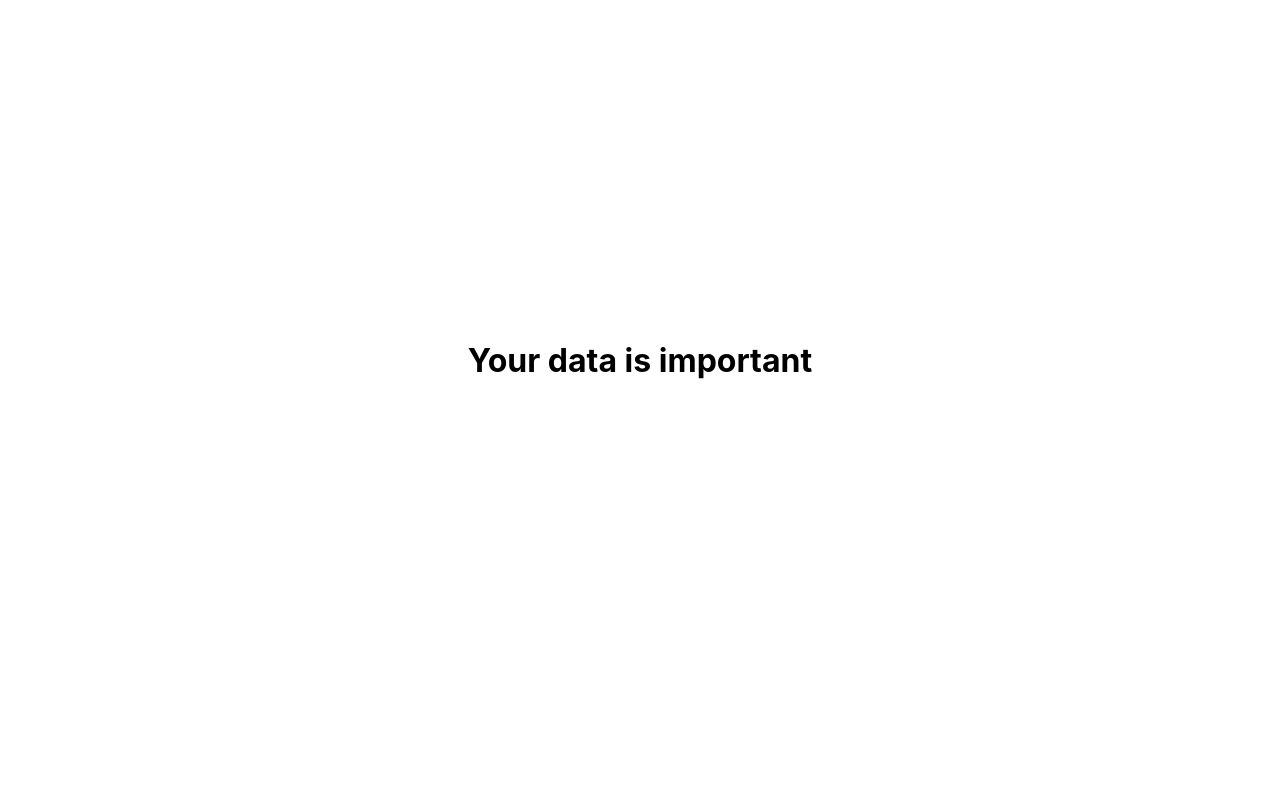
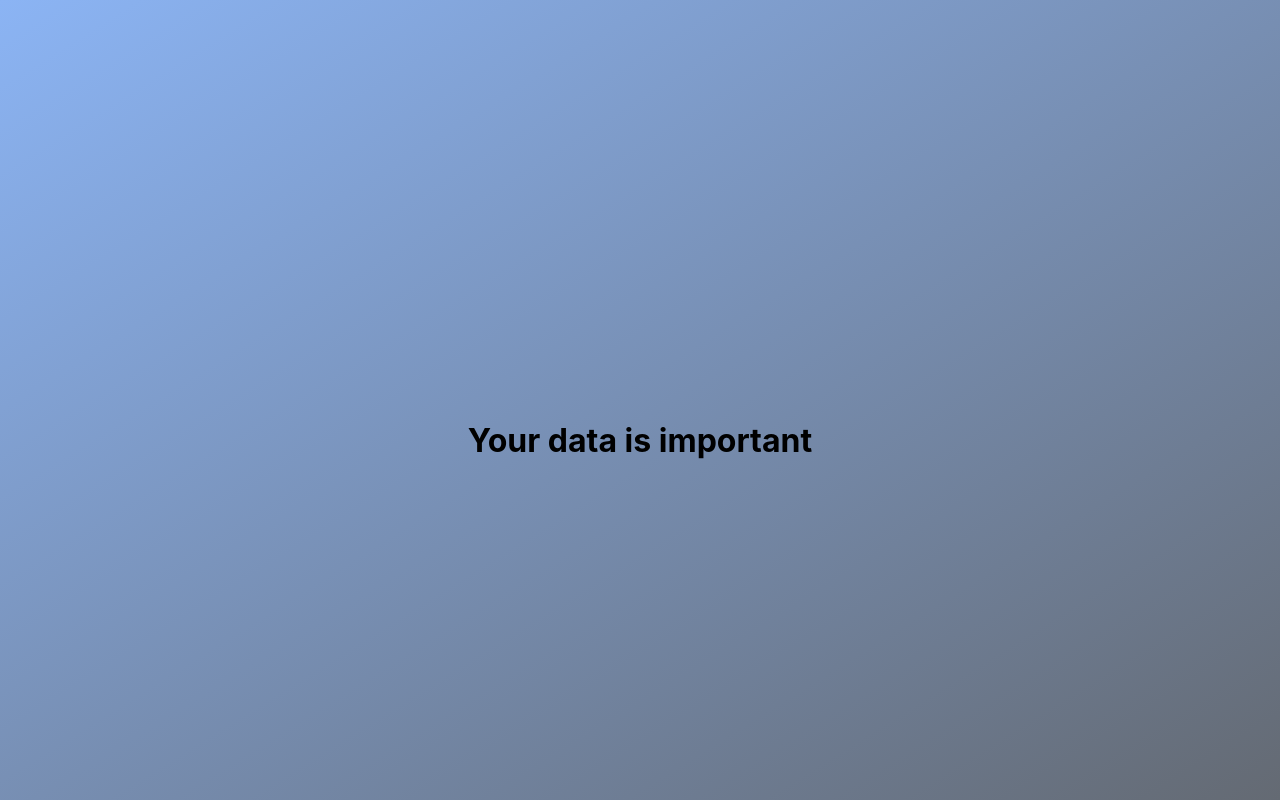
Before and after one commit to k806house/datadon, a React (Create React App) app: page / in a window 1280 px wide. Built offline with nearby package versions, Linux system fonts and the light colour scheme.

Commit message:
add gradient

```diff
--- a/src/App.css
+++ b/src/App.css
@@ -41,7 +41,7 @@
   display: flex;
   justify-content: center;
   align-items: center;
-  height: 90vh;
+  padding-top: 400px;
 }
 
 .caption {
--- a/src/index.css
+++ b/src/index.css
@@ -5,9 +5,19 @@ body {
     sans-serif;
   -webkit-font-smoothing: antialiased;
   -moz-osx-font-smoothing: grayscale;
+  background: linear-gradient(to bottom right, #8BB4F4, #646A73);
+  background-repeat: no-repeat;
+  background-position: right;
+  height: 100%;
+  margin: 0;
 }
 
 code {
   font-family: source-code-pro, Menlo, Monaco, Consolas, 'Courier New',
     monospace;
 }
+
+html {
+  height: 100%;
+  margin: 0;
+}
```
Also changed, not shown: 1 other file (tests, documents, lock files or other folders).
